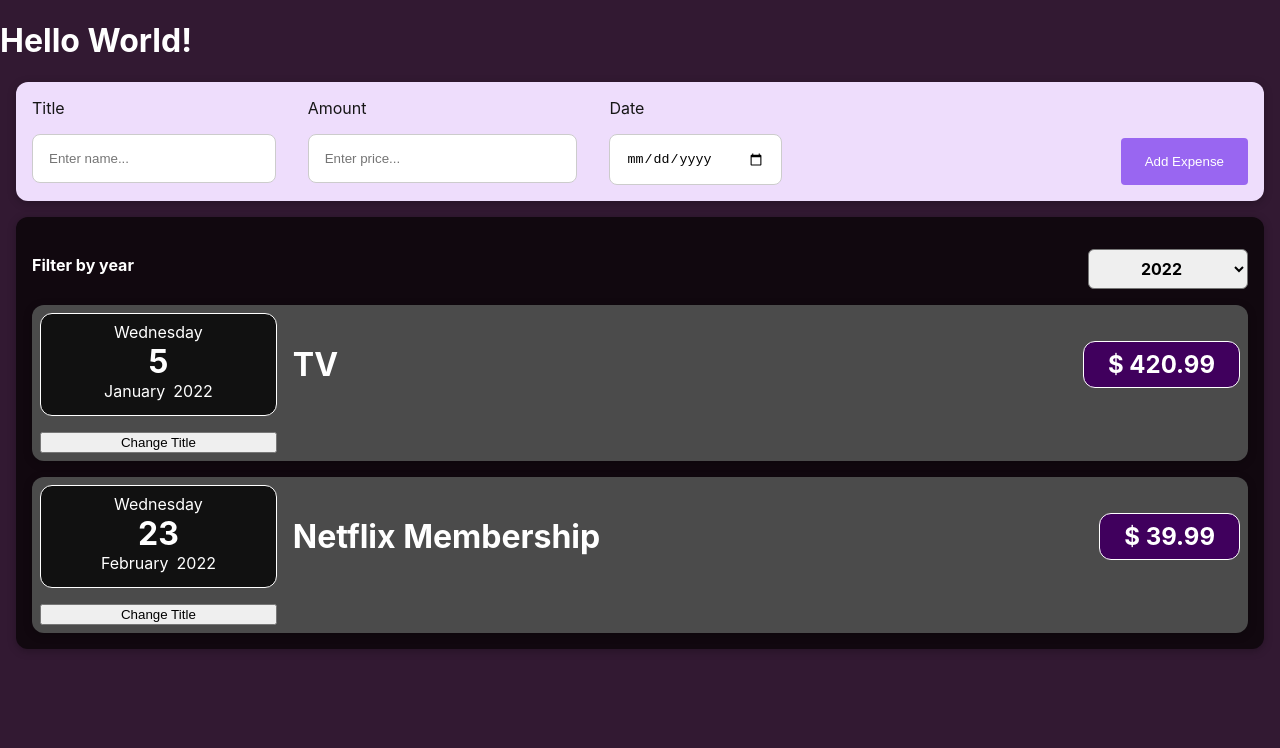
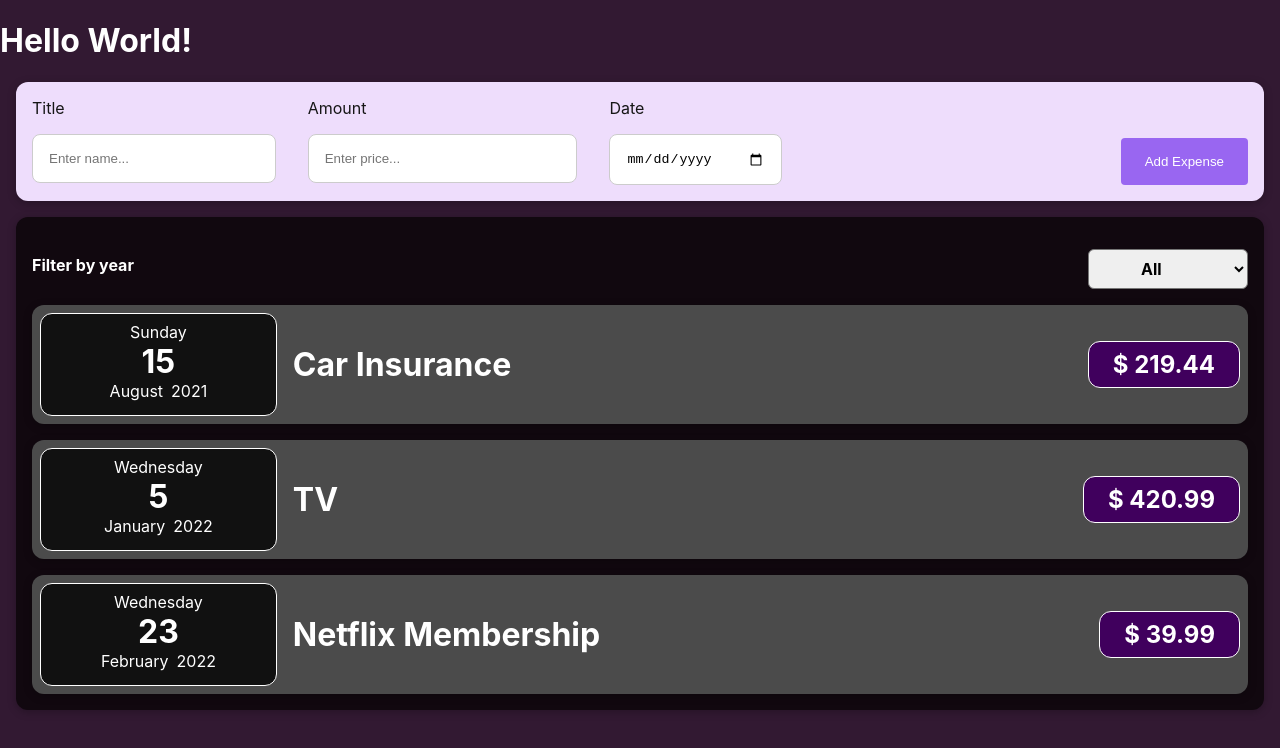
Before and after one commit to RossCr0ss/Study-Item-Comparetor, a React (Create React App) app: page / in a window 1280 px wide. Shown: the top 748 px of the page. Built offline with nearby package versions, Linux system fonts and the light colour scheme.

Commit message:
Add some conditional to Expenses List

```diff
--- a/src/App.js
+++ b/src/App.js
@@ -1,8 +1,8 @@
 import NewExpense from './components/NewExpense/NewExpense';
 import ExpensesList from './components/Expenses/ExpensesList';
+import { useState } from 'react';
 
-const App = () => {
-  const expenses = [
+const INITIAL_EXPENSES = [
   {
     id: 'e1',
     date: new Date(2021, 7, 15),
@@ -22,9 +22,13 @@ const App = () => {
     amount: 39.99,
   },
 ];
+const App = () => {
+  const [expenses, setExpenses] = useState(INITIAL_EXPENSES);
 
   const addExpenseDataHandler = (expense) => {
-    console.log(expense);
+    setExpenses((prevExpenses) => {
+      return [expense, ...prevExpenses];
+    });
   };
 
   return (
--- a/src/components/Expenses/ExpenseFilter.js
+++ b/src/components/Expenses/ExpenseFilter.js
@@ -18,6 +18,7 @@ const ExpensesFilter = (props) => {
       <div className="expenses-filter__control">
         <label>Filter by year</label>
         <select onChange={selectedYearHandler} value={props.selected}>
+          <option value="All">All</option>
           {rangeYear.map((year, index) => (
             <option value={year} key={index}>
               {year}
--- a/src/components/Expenses/ExpenseItem.js
+++ b/src/components/Expenses/ExpenseItem.js
@@ -1,21 +1,15 @@
-import { useState } from 'react';
 import Card from '../UI/Card';
 import ExpenseDate from './ExpenseDate';
 import './ExpenseItem.css';
 
 const ExpenseItem = (props) => {
-  const [title, setTitle] = useState(props.title);
-  const changeTitleHandler = () => {
-    setTitle('Updated!');
-  };
   return (
     <Card className="expense-item">
       <ExpenseDate date={props.date} />
       <div className="expense-item__desc">
-        <p>{title}</p>
+        <p>{props.title}</p>
         <h4>$ {props.amount}</h4>
       </div>
-      <button onClick={changeTitleHandler}>Change Title</button>
     </Card>
   );
 };
--- a/src/components/Expenses/ExpensesList.js
+++ b/src/components/Expenses/ExpensesList.js
@@ -5,14 +5,38 @@ import ExpenseItem from './ExpenseItem';
 import './ExpensesList.css';
 
 const ExpensesList = (props) => {
-  const [filteredYear, setFilteredYear] = useState(2022);
-  const filteredExpensesList = Object.values(props.items).filter(
-    (item) => item.date.getFullYear().toString() === filteredYear.toString()
-  );
+  const [filteredYear, setFilteredYear] = useState('All');
+  const filteredExpensesList = props.items.filter((item) => {
+    return item.date.getFullYear().toString() === filteredYear.toString();
+  });
 
   const getExpenseYearHandler = (value) => {
     setFilteredYear(value);
   };
+
+  let expensesContent = <h2>Expenses list is empty</h2>;
+
+  if (filteredYear === 'All' && props.items.length) {
+    expensesContent = props.items.map((item) => (
+      <ExpenseItem
+        title={item.title}
+        date={item.date}
+        amount={item.amount}
+        key={item.id}
+      />
+    ));
+  }
+
+  if (filteredExpensesList.length !== 0) {
+    expensesContent = filteredExpensesList.map((item) => (
+      <ExpenseItem
+        title={item.title}
+        date={item.date}
+        amount={item.amount}
+        key={item.id}
+      />
+    ));
+  }
 
   return (
     <Card className="expenses">
@@ -21,16 +45,7 @@ const ExpensesList = (props) => {
         onFilteredExpense={getExpenseYearHandler}
       />
 
-      {Object.keys(filteredExpensesList).length > 0 &&
-        filteredExpensesList.map((item) => (
-          <ExpenseItem
-            title={item.title}
-            date={item.date}
-            amount={item.amount}
-            key={item.id}
-          />
-        ))}
-      {Object.keys(filteredExpensesList).length === 0 && <h2>No Data</h2>}
+      {expensesContent}
     </Card>
   );
 };
--- a/src/components/NewExpense/ExpenseForm.js
+++ b/src/components/NewExpense/ExpenseForm.js
@@ -64,7 +64,7 @@ const ExpenseForm = (props) => {
           <input
             name="date"
             type="date"
-            min="2021-01-01"
+            min="2019-01-01"
             max="2022-12-31"
             value={date}
             onChange={changeDateHandler}
```
Lines whose indentation alone changed are shown as unchanged.
